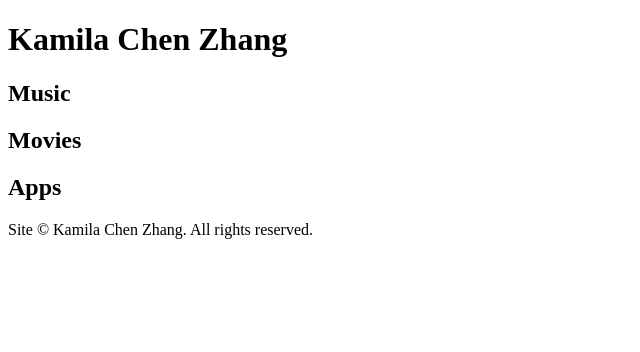
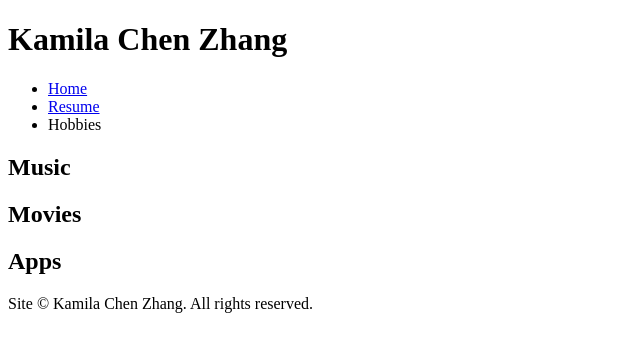
Before and after one commit to kchenzhang/Project-One, a plain HTML site: page hobbies/index.html in a window 1280 px wide. Shown: the whole page, without its empty margins (0-640 px from the left). Drawn offline with Linux system fonts and the light colour scheme.

Commit message:
Add structured navigationto all pages

```diff
--- a/hobbies/index.html
+++ b/hobbies/index.html
@@ -8,6 +8,13 @@
   <body>
     <header id="header">
       <h1>Kamila Chen Zhang</h1>
+      <nav id="navigator">
+        <ul>
+          <li><a href="../">Home</a></li>
+          <li><a href="resume/">Resume</a></li>
+          <li>Hobbies</li>
+        </ul>
+      </nav>
     </header>
     <main id="content">
       <h2>Music</h2>
```
Also changed, not shown: index.html (+7 -0 lines), resume/index.html (+7 -0 lines).
